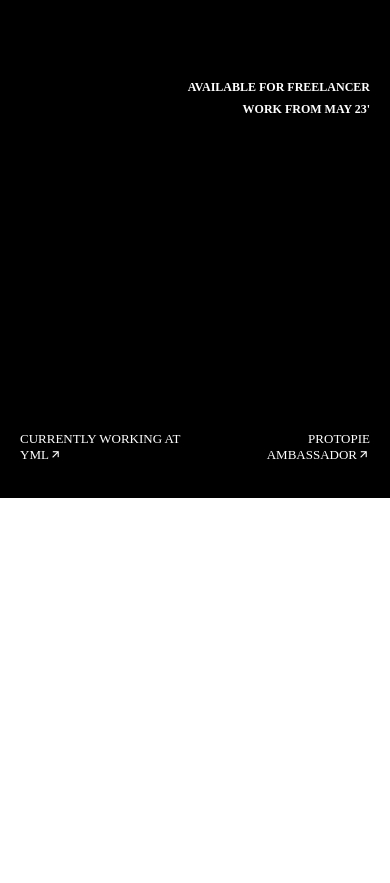
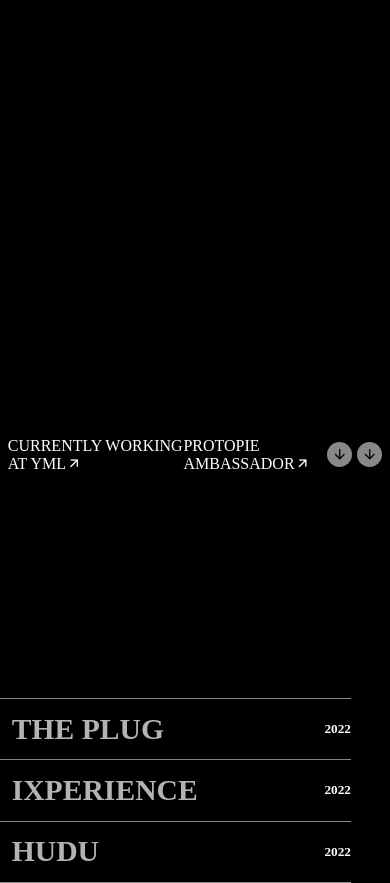
Before and after one commit to yhimanshu17/cynthia-ugwu, a plain HTML site: page index.html in a window 390 px wide. Shown: the part 346-1229 px from the top of the page. Before the commit the page ends 844 px from the top, so only its background shows below. Drawn offline with nearby package versions, Linux system fonts and the light colour scheme.

Commit message:
create : second page (hudu,ixperiene,plugs)

```diff
--- a/index.html
+++ b/index.html
@@ -35,6 +35,23 @@
           </div>
         </div>
       </div>
+      <div id="second">
+        <div class="elem">
+          <img src="plug.png" alt="" />
+          <h1>The plug</h1>
+          <h5>2022</h5>
+        </div>
+        <div class="elem">
+          <img src="ixperience.png" alt="" />
+          <h1>ixperience</h1>
+          <h5>2022</h5>
+        </div>
+        <div class="elem elemlast">
+          <img src="hudu.png" alt="" />
+          <h1>hudu</h1>
+          <h5>2022</h5>
+        </div>
+      </div>
     </div>
   </body>
 </html>
--- a/style.css
+++ b/style.css
@@ -13,6 +13,7 @@ body {
 
 #main {
   width: 100%;
+  background-color: black;
 }
 
 #home {
@@ -111,50 +112,38 @@ body {
   background-color: #888888;
 }
 
-@media screen and (max-width: 600px) {
-  #nav {
-    padding: 25px 20px;
-  }
-  #nav a {
-    font-size: 16px;
-  }
-  #heading {
-    margin-top: 30vw;
-  }
-  #heading h1 {
-    margin-left: 5.3vw;
-    font-size: 18.2vw;
-    line-height: 0.9;
-  }
-  #heading #secondh1 {
-    margin-left: 5vw;
-  }
-  .blocktext h5 {
-    font-size: 13px;
-    line-height: 7.8vw;
-  }
-  #sheading {
-    margin-top: 80px;
-    padding-right: 20px;
-  }
-  #sheading h5 {
-    font-size: 12px;
-    line-height: 20px;
-    font-weight: 700;
-  }
-  #hfooter {
-    padding: 10px 20px;
-  }
-  #hfooter a1 {
-    font-size: 13px;
-    font-weight: 500;
-  }
-  #hfooter a2 {
-    font-weight: 500;
-    font-size: 13px;
-    text-align: right;
-  }
-  #hfooter #iconset {
-    display: none;
-  }
+#second {
+  color: white;
+  padding-right: 10vw;
+  padding-top: 200px;
+  background-color: black;
+  width: 100%;
 }
+
+.elem {
+  position: relative;
+  display: flex;
+  align-items: center;
+  justify-content: space-between;
+  width: 100%;
+  padding: 3.5vw 3vw;
+  padding-right: 0vw;
+  border-top: 1px solid #888888;
+}
+
+.elem h1 {
+  text-transform: uppercase;
+  font-size: 7.6vw;
+  opacity: 0.7;
+}
+
+.elemlast {
+  border-bottom: 1px solid #888888;
+}
+
+.elem img {
+  display: none;
+  height: 140%;
+  z-index: 999;
+  position: absolute;
+}
```
Also changed, not shown: hudu.png (added), ixperience.png (added), plug.png (added).
